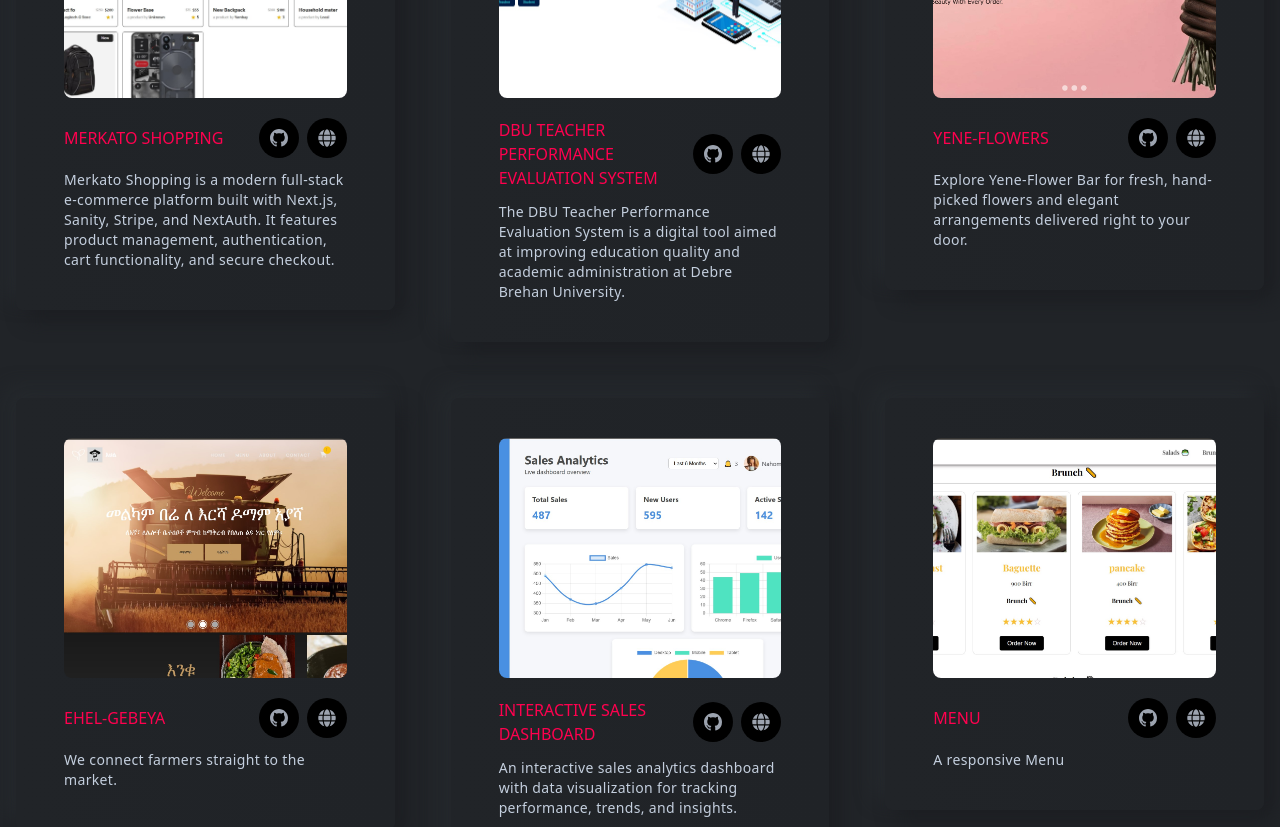
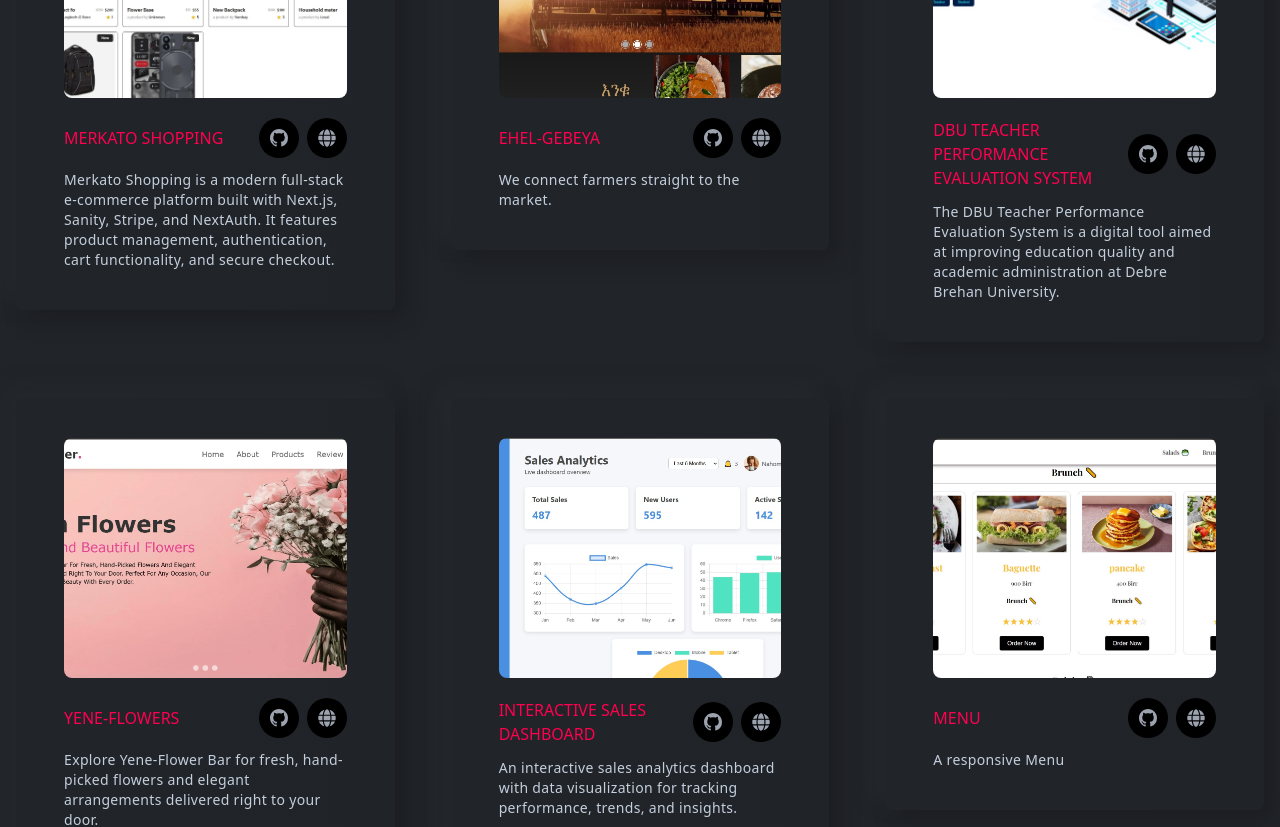
Before and after one commit to nahom-mesfin/Nahom-s_Portfolio, a React (Create React App) app: page / in a window 1280 px wide. Shown: the part 2320-3147 px from the top of the page. Built offline with nearby package versions, Linux system fonts and the light colour scheme.

Commit message:
swapped ehel gebeya with dbutps

```diff
--- a/src/components/projects/Projects.js
+++ b/src/components/projects/Projects.js
@@ -85,6 +85,13 @@
             src={Merkato}
           />
         </a>
+        <a href="https://ehel-gebeya.netlify.app/" className="block">
+          <ProjectsCard
+            title="Ehel-Gebeya"
+            des="We connect farmers straight to the market."
+            src={ehel}
+          />
+        </a>
         <a href="https://github.com/nahom-mesfin/DBU_TPES" className="block">
           <ProjectsCard
             title="DBU Teacher Performance Evaluation System"
@@ -99,13 +106,7 @@
             src={yene}
           />
         </a>
-        <a href="https://ehel-gebeya.netlify.app/" className="block">
-          <ProjectsCard
-            title="Ehel-Gebeya"
-            des="We connect farmers straight to the market."
-            src={ehel}
-          />
-        </a>
+
         <a
           href="https://interactivesalesdashboard.netlify.app/"
           target="_blank"
```
